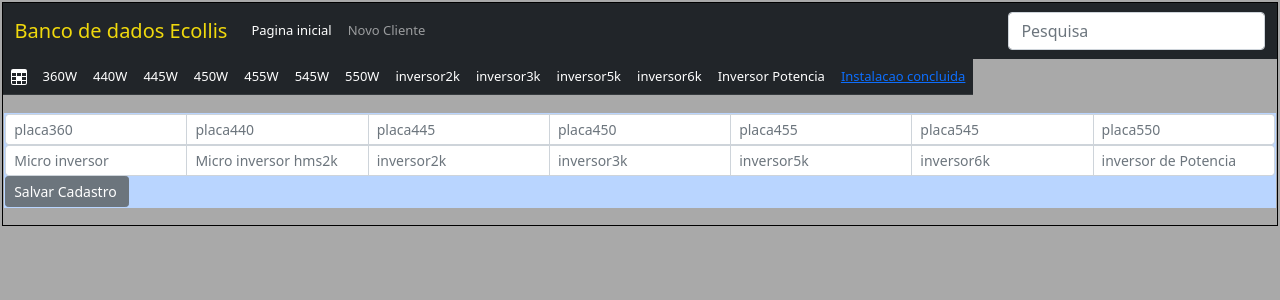
After one commit to yamamotin/CRUDforSOLAR, a Flask app: page /estoque in a window 1280 px wide. The commit adds this page. Shown: the top 300 px of the page. Run offline with Flask 2, Linux system fonts and the light colour scheme; data that the repository does not hold is empty.

Commit message:
Add files via upload

```diff
--- a/main.py
+++ b/main.py
@@ -1,8 +1,8 @@
-from flask import Flask, render_template, request, jsonify, redirect, url_for
+from flask import Flask, render_template, request, redirect, url_for
 from datetime import date
-from officepack import printExcel, impContrato
-from flask.wrappers import Response
+from officepack import impContrato, printExcel
 from flask_sqlalchemy import SQLAlchemy
+import pandas as pd
 
 app = Flask(__name__)
 app.config['TESTING'] = True
@@ -28,15 +28,61 @@ class User(db.Model):
     marca_da_placa = db.Column(db.String(16), unique=False, nullable=False)
     monitorando = db.Column(db.Boolean, default=False)
 
+class Estoque(db.Model):
+    __tablename__ = "Estoque"
+    _id = db.Column(db.Integer, primary_key=True, autoincrement=True)
+    placa360 = db.Column(db.Integer)
+    placa440 = db.Column(db.Integer)
+    placa445 = db.Column(db.Integer)
+    placa450 = db.Column(db.Integer)
+    placa455 = db.Column(db.Integer)
+    placa545 = db.Column(db.Integer)
+    placa550 = db.Column(db.Integer)
+    microinversor = db.Column(db.Integer)
+    microinversor2k = db.Column(db.Integer)
+    inversor2k = db.Column(db.Integer)
+    inversor3k = db.Column(db.Integer)
+    inversor5k = db.Column(db.Integer)
+    inversor6k = db.Column(db.Integer)
+    inversorupper = db.Column(db.String(30))
+
 @app.route("/")
 def index():
     dados = User.query.order_by(User.data).all()
     return render_template('index.html', dados=dados)
 
+@app.route("/estoque", methods=['POST','GET'])
+def estoque():
+    if request.method == 'POST':
+        objetosolar = Estoque.query.filter_by(_id=1).first()
+        try:
+            objetosolar.placa360 = request.form['placa360']
+            objetosolar.placa440 = request.form['placa440']
+            objetosolar.placa445 = request.form['placa445']
+            objetosolar.placa450 = request.form['placa450']
+            objetosolar.placa455 = request.form['placa455']
+            objetosolar.placa545 = request.form['placa545']
+            objetosolar.placa550 = request.form['placa550']
+            objetosolar.microinversor = request.form['microinversor']
+            objetosolar.microinversor2k = request.form['microinversor2k']
+            objetosolar.inversor2k = request.form['inversor2k']
+            objetosolar.inversor3k = request.form['inversor3k']
+            objetosolar.inversor5k = request.form['inversor5k']
+            objetosolar.inversor6k = request.form['inversor6k']
+            objetosolar.inversorupper = request.form['inversorupper']
+            #inserir = Estoque(placa360=placa360,placa440=placa440,placa445=placa445,placa450=placa450,placa455=placa455,placa545=placa545,placa550=placa550,microinversor=microinversor,microinversor2k=microinversor2k,inversor2k=inversor2k,inversor3k=inversor3k,inversor5k=inversor5k,inversor6k=inversor6k,inversorupper=inversorupper)
+            db.session.add(objetosolar)
+            db.session.commit()
+            printExcel()
+        except:
+            return redirect(url_for('estoque'))
+    else:
+        dados = Estoque.query.order_by(Estoque._id).all()
+        return render_template('estoque.html', dados=dados)
+
 @app.route("/status")
 def home():
     dados = User.query.filter_by(monitorando=False)
-    printExcel()
     return render_template('index.html', dados=dados)
 
 @app.route("/novo", methods=['POST','GET'])
@@ -85,8 +131,3 @@ def deletar(id):
     db.session.delete(usuarioobj)
     db.session.commit()
     return redirect(url_for('index'))
-
-'''@app.route("/orcar/<int:id>")
-def orcamentar(id):
-    impOrc()
-    return render_template('index.html')'''
--- a/templates/atualizar.html
+++ b/templates/atualizar.html
@@ -32,10 +32,8 @@
                 <span>
                 <input class="form-check-input" type="checkbox" name="monitor">
                 Em Monitoramento
-                <input type="text" style="max-width: 15rem;" name="preco" class="form-control" placeholder="Preco">
                 <div class="col">
                     <input type="submit" name="att" class="btn btn-primary" aria-hidden="true" value="Atualizar Cadastro ">
-                    <a href="/orcar/{{dado._id}}"><input type="button" name="orcar" class="btn btn-primary" aria-hidden="true" value="Orcamento"></a>
                 <a href="/deletar/{{dado._id}}"><input type="button" class="btn btn-danger" name="delete" value="Deletar"></a>
             </div>
             </form>
--- a/templates/base.html
+++ b/templates/base.html
@@ -12,14 +12,14 @@
             border: 1px solid rgb(185, 213, 255);
             margin: 0.1rem 0.1rem 0.1rem 0.1rem;
             background-color: rgb(185, 213, 255);
-            font-size: large;
+            font-size: small;
         }
 
         body {
             border: 1px solid rgb(0, 0, 0);
             margin: 0.1rem 0.1rem 0.1rem 0.1rem;
             background-color: darkgrey;
-            font-size: large;
+            font-size: small;
         }
     </style>
 </head>
@@ -27,7 +27,7 @@
 <body>
     <nav class="navbar navbar-expand navbar-dark bg-dark" aria-label="Second navbar example">
         <div class="container-fluid">
-            <a class="navbar-brand" href="/" style="color: #f0d90d;">Banco de dados Ecollis</a>
+            <a class="navbar-brand" href="/estoque" style="color: #f0d90d;">Banco de dados Ecollis</a>
             <button class="navbar-toggler" type="button" data-bs-toggle="collapse" data-bs-target="#navbarsExample02" aria-controls="navbarsExample02" aria-expanded="false" aria-label="Toggle navigation">
                 <span class="navbar-toggler-icon"></span>
             </button>
--- /dev/null
+++ b/templates/estoque.html
@@ -0,0 +1,123 @@
+<!DOCTYPE html>
+<html lang="en">
+
+<head>
+    <meta charset="UTF-8">
+    <meta http-equiv="X-UA-Compatible" content="IE=edge">
+    <meta name="viewport" content="width=device-width, initial-scale=1.0">
+    <link href="https://cdn.jsdelivr.net/npm/bootstrap@5.0.2/dist/css/bootstrap.min.css" rel="stylesheet" integrity="sha384-EVSTQN3/azprG1Anm3QDgpJLIm9Nao0Yz1ztcQTwFspd3yD65VohhpuuCOmLASjC" crossorigin="anonymous">
+    <title>Banco de dados Ecollis</title>
+    <style>
+        marg {
+            border: 1px solid rgb(185, 213, 255);
+            margin: 0.1rem 0.1rem 0.1rem 0.1rem;
+            background-color: rgb(185, 213, 255);
+            font-size: small;
+        }
+
+        body {
+            border: 1px solid rgb(0, 0, 0);
+            margin: 0.1rem 0.1rem 0.1rem 0.1rem;
+            background-color: darkgrey;
+            font-size: small;
+        }
+    </style>
+</head>
+
+<body>
+    <nav class="navbar navbar-expand navbar-dark bg-dark" aria-label="Second navbar example">
+        <div class="container-fluid">
+            <a class="navbar-brand" href="/estoque" style="color: #f0d90d;">Banco de dados Ecollis</a>
+            <button class="navbar-toggler" type="button" data-bs-toggle="collapse" data-bs-target="#navbarsExample02" aria-controls="navbarsExample02" aria-expanded="false" aria-label="Toggle navigation">
+                <span class="navbar-toggler-icon"></span>
+            </button>
+
+            <div class="collapse navbar-collapse" id="navbarsExample02">
+                <ul class="navbar-nav me-auto">
+                    <li class="nav-item">
+                        <a class="nav-link active" aria-current="page" href="/">Pagina inicial</a>
+                    </li>
+                    <li class="nav-item">
+                        <a class="nav-link" href="/novo">Novo Cliente</a>
+                    </li>
+                </ul>
+                <form>
+                    <input class="form-control" type="text" placeholder="Pesquisa" aria-label="Search">
+                </form>
+            </div>
+        </div>
+    </nav>
+
+    <table class="table table-dark" style="display: flex;">
+        <th>
+        <svg ; xmlns="http://www.w3.org/2000/svg " width="16 " height="16 " fill="currentColor " class="bi bi-table " viewBox="0 0 16 16 ">
+            <path d="M0 2a2 2 0 0 1 2-2h12a2 2 0 0 1 2 2v12a2 2 0 0 1-2 2H2a2 2 0 0 1-2-2V2zm15 2h-4v3h4V4zm0 4h-4v3h4V8zm0 4h-4v3h3a1 1 0 0 0 1-1v-2zm-5 3v-3H6v3h4zm-5 0v-3H1v2a1 1 0 0 0 1 1h3zm-4-4h4V8H1v3zm0-4h4V4H1v3zm5-3v3h4V4H6zm44H6v3h4V8z "/></svg>
+            <td href="/"> 360W </td>
+            <td> 440W </td>
+            <td> 445W </td>
+            <td> 450W </td>
+            <td> 455W</td>
+            <td> 545W</td>
+            <td> 550W</td>
+            <td> inversor2k</td>
+            <td> inversor3k</td>
+            <td> inversor5k </td>
+            <td> inversor6k </td>
+            <td> Inversor Potencia </td>
+            <td> <a href="/status">Instalacao concluida</a></td>
+        </th>
+                    {% for dado in dados %}
+                        <tr>
+                        <td><a style="color:lightsalmon" href="/atualizar/{{dado._id}}">{{dado._id}}</a></td>
+                        <td>{{ dado.placa360 }}</td>
+                        <td>{{ dado.placa440 }}</td>
+                        <td>{{ dado.placa445 }}</td>
+                        <td>{{ dado.placa450 }}</td>
+                        <td>{{ dado.placa455 }}</td>
+                        <td>{{ dado.placa545 }}</td>
+                        <td>{{ dado.placa550 }}</td>
+                        <td>{{ dado.microinversor}}</td>
+                        <td>{{ dado.inversor2k}}</td>
+                        <td>{{ dado.inversor3k }}</td>
+                        <td>{{ dado.inversor5k }}</td>
+                        <td>{{ dado.inversor6k }}</td>
+                        <td>{{ dado.inversorupper }}</td>
+                        </tr>
+                    {% endfor %}
+                </table>
+
+                <h1>
+                    <table class="table table-striped table-sm">
+                        <div class="input-group gap-3">
+                            <marg>
+                                <form action="#" method="post">
+                                    <div class="input-group input-group-sm">
+                                    <input type="text" name="placa360" class="form-control" placeholder="placa360">
+                                    <input type="text" name="placa440" class="form-control" placeholder="placa440">
+                                    <input type="text" name="placa445" class="form-control" placeholder="placa445">
+                                    <input type="text" name="placa450" class="form-control" placeholder="placa450">
+                                    <input type="text" name="placa455" class="form-control" placeholder="placa455">
+                                    <input type="text" name="placa545" class="form-control" placeholder="placa545">
+                                    <input type="text" name="placa550" class="form-control" placeholder="placa550">
+                                    </div>
+                                    <div class="input-group input-group-sm">
+                                        <input type="text" name="microinversor" class="form-control" placeholder="Micro inversor">
+                                        <input type="text" name="microinversor2k" class="form-control" placeholder="Micro inversor hms2k">
+                                        <input type="text" name="inversor2k" class="form-control" placeholder="inversor2k">
+                                        <input type="text" name="inversor3k" class="form-control" placeholder="inversor3k">
+                                        <input type="text" name="inversor5k" class="form-control" placeholder="inversor5k">
+                                        <input type="text" name="inversor6k" class="form-control" placeholder="inversor6k">
+                                        <input type="text" name="inversorupper" class="form-control" placeholder="inversor de Potencia">
+                                    </div>
+                                    <input type="submit" class="btn  btn-secondary btn-sm btn-submit " value="Salvar Cadastro ">
+                                </form>
+                            </marg>
+                        </div>
+                    </table>
+                </h1>
+            </body>
+        <script src="https://cdn.jsdelivr.net/npm/bootstrap@5.0.2/dist/js/bootstrap.bundle.min.js " integrity="sha384-MrcW6ZMFYlzcLA8Nl+NtUVF0sA7MsXsP1UyJoMp4YLEuNSfAP+JcXn/tWtIaxVXM " crossorigin="anonymous "></script>
+        <script src="https://cdn.jsdelivr.net/npm/@popperjs/core@2.9.2/dist/umd/popper.min.js " integrity="sha384-IQsoLXl5PILFhosVNubq5LC7Qb9DXgDA9i+tQ8Zj3iwWAwPtgFTxbJ8NT4GN1R8p " crossorigin="anonymous "></script>
+        <script src="https://cdn.jsdelivr.net/npm/bootstrap@5.0.2/dist/js/bootstrap.min.js " integrity="sha384-cVKIPhGWiC2Al4u+LWgxfKTRIcfu0JTxR+EQDz/bgldoEyl4H0zUF0QKbrJ0EcQF " crossorigin="anonymous "></script>
+
+        </html>
```
Also changed, not shown: officepack.py (+2 -8 lines).
